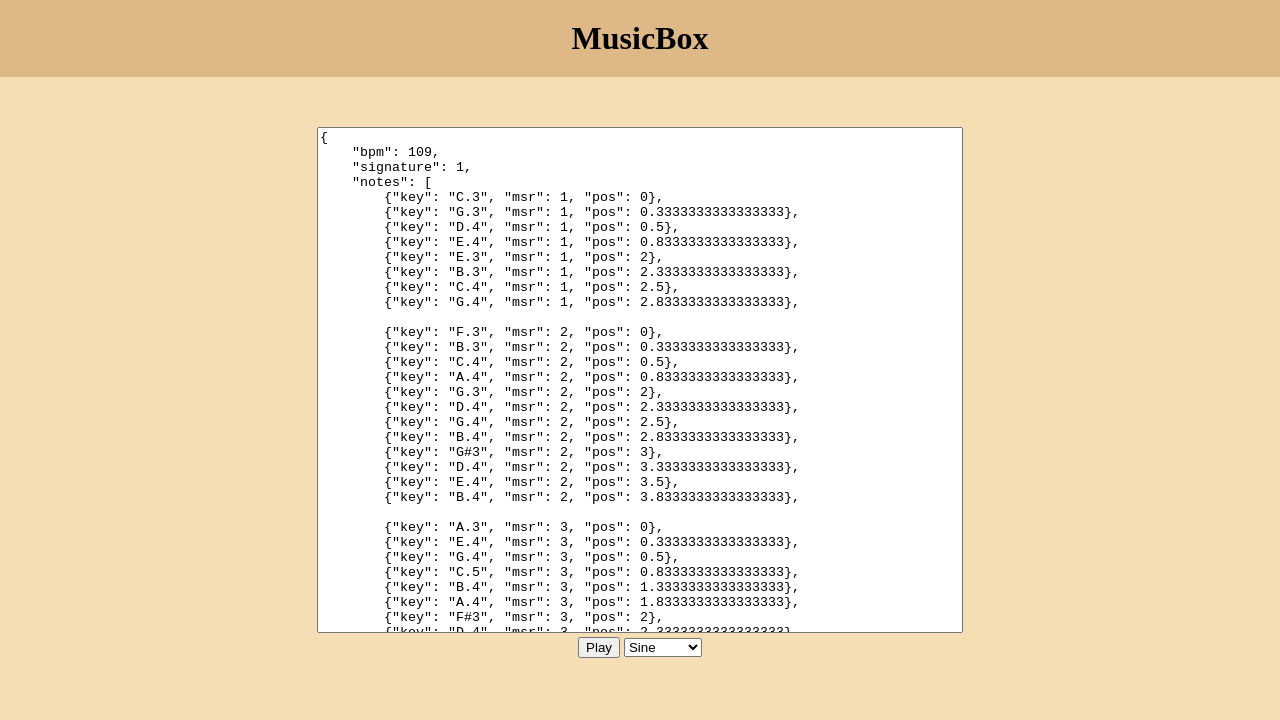
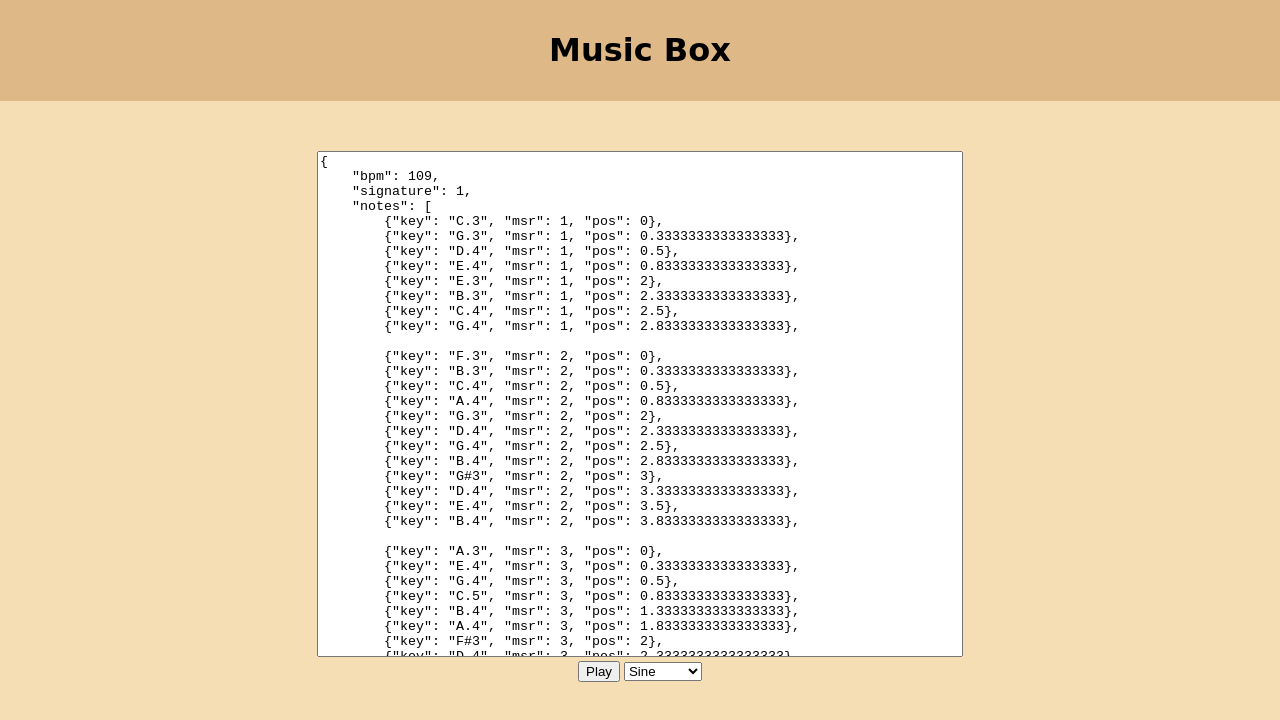
Before and after one commit to 01320Nabi/musicbox, a plain HTML site: page index.html in a window 1280 px wide. Drawn offline with Linux system fonts and the light colour scheme.

Commit message:
Insert space in title

```diff
--- a/index.html
+++ b/index.html
@@ -1,18 +1,14 @@
 <!DOCTYPE html>
 <html>
     <head>
-        <title>MusicBox</title>
+        <title>Music Box</title>
         <style>
             body {
                 background-color: wheat;
                 margin: 0;
             }
-            .fangsong {
-                font-family: fangsong;
-            }
-            .inherit {
-                margin: inherit;
-                padding: inherit;
+            .cursive {
+                font-family: cursive;
             }
             header {
                 padding-top: 10px;
@@ -42,7 +38,7 @@
     </head>
     <body>
         <header>
-            <h1 class="fangsong inherit">MusicBox</h1>
+            <h1 class="cursive">Music Box</h1>
         </header>
         <div class="edit">
             <textarea id="sheet"></textarea>
@@ -56,7 +52,7 @@
                 <option value="sawtooth">Sawtooth</option>
             </select>
         </div>
-        <div id="display" class="fangsong">
+        <div id="display" class="cursive">
             Playing...
         </div>
     </body>
@@ -80,7 +76,7 @@
             })
         }
         onunload = () => {
-            //localStorage.setItem("sheet", sheet.value)
+            localStorage.setItem("sheet", sheet.value)
         }
     </script>
 </html>
```
